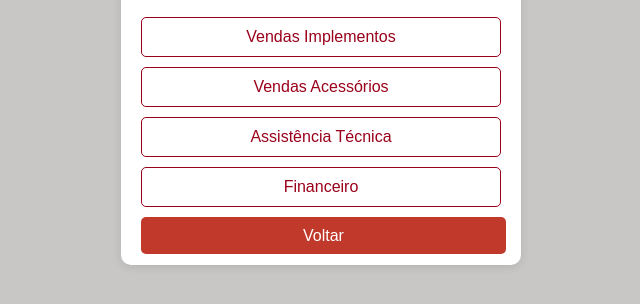
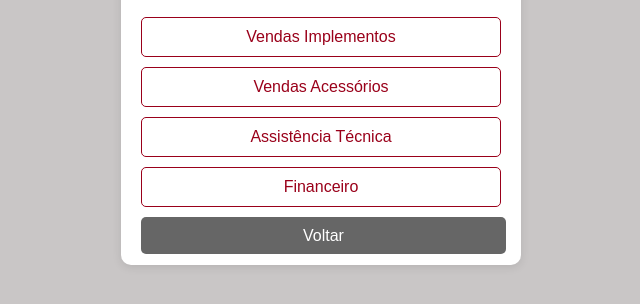
Before and after one commit to HerbertVieiraa/link-minasu, a plain HTML site: page contato.html in a window 1280 px wide. In both pictures the pointer is over the link "Voltar". Shown: the part 310-614 px from the top of the page, without its empty margins (319-959 px from the left). Drawn offline with Linux system fonts and the light colour scheme.

Commit message:
alterações

```diff
--- a/css/contato.css
+++ b/css/contato.css
@@ -77,5 +77,5 @@ p {
 }
 
 .back-button a:hover {
-    background-color: #c0392b;
+    background-color: #666666;
 }
```
